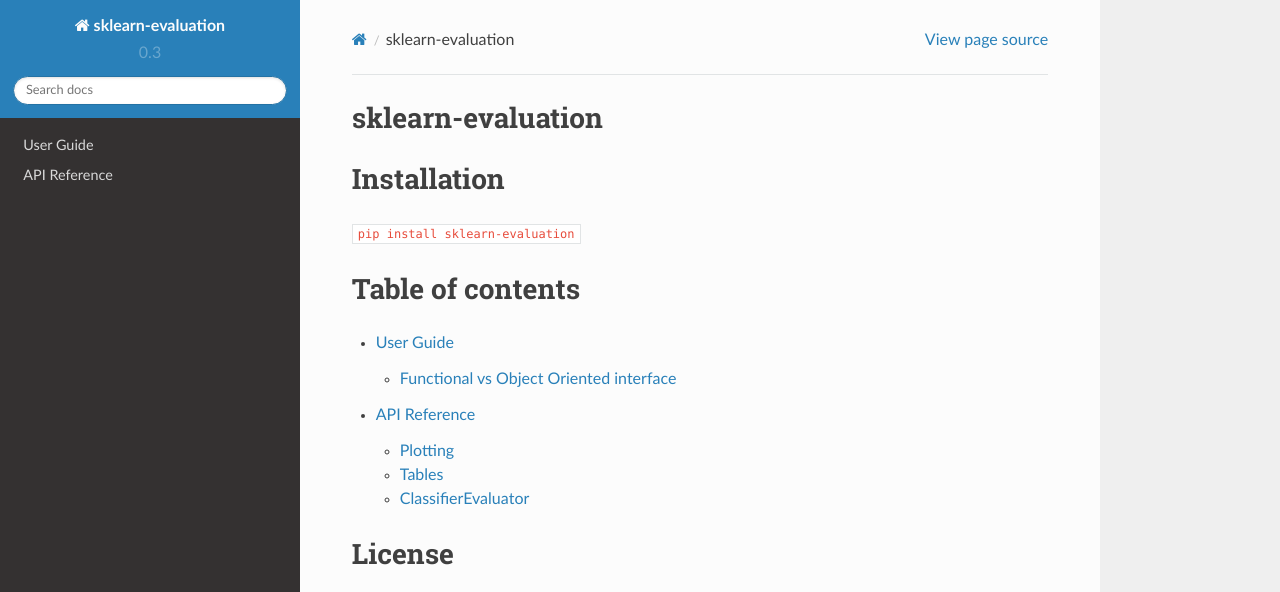
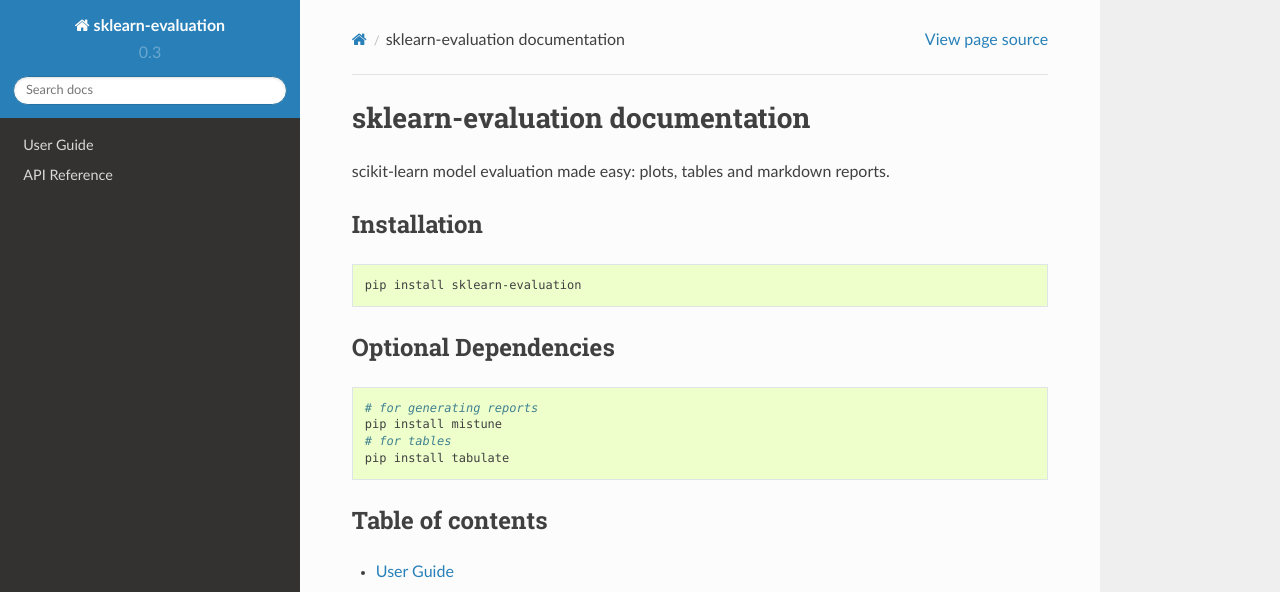
Before and after one commit to ploomber/sklearn-evaluation, a Sphinx documentation site: the page built from doc/source/index.rst, in a window 1280 px wide and 1261 px high, cut to the strip 0-592 px from the top of the window. Built offline with Sphinx 7.4.7 and the Read the Docs theme 2.0.0, drawn with Linux system fonts in a browser that asks for light colours; pages that are not in the unit, such as notebooks, are missing from menus.

```diff
--- a/doc/source/index.rst
+++ b/doc/source/index.rst
@@ -3,16 +3,30 @@
    You can adapt this file completely to your liking, but it should at least
    contain the root `toctree` directive.
 
-sklearn-evaluation
-==================
+sklearn-evaluation documentation
+================================
+
+scikit-learn model evaluation made easy: plots, tables and markdown reports.
 
 Installation
-============
+************
 
-``pip install sklearn-evaluation``
+.. code-block:: bash
+
+   pip install sklearn-evaluation
+
+Optional Dependencies
+*********************
+
+.. code-block:: bash
+
+    # for generating reports
+    pip install mistune
+    # for tables
+    pip install tabulate
 
 Table of contents
-=================
+*****************
 
 .. toctree::
     :maxdepth: 2
@@ -21,12 +35,12 @@ Table of contents
     api
 
 License
-=======
+*******
 
 .. include:: ../../LICENSE
 
 Indices and tables
-==================
+******************
 
 * :ref:`genindex`
 * :ref:`modindex`
--- a/doc/source/user_guide/func_vs_oop.rst
+++ b/doc/source/user_guide/func_vs_oop.rst
@@ -5,7 +5,7 @@ Why having two different ways of doing the same? While the plot/table module
 can be accessed directly from their modules or via ClassifierEvaluator, they
 serve slighly different purposes.
 
-The purpose of ClassifierEvaluator is to prove a simpler API where you can
+The purpose of ClassifierEvaluator is to provide a simpler API where you can
 quickly plot an evaluare a model (or several) and generate repors from them
 (right now the only way of generating reports is to use the OOP interface).
 Since the OOP is simpler, it also has some constraints. When
```
Also changed, not shown: README.md (+2 -0 lines).
